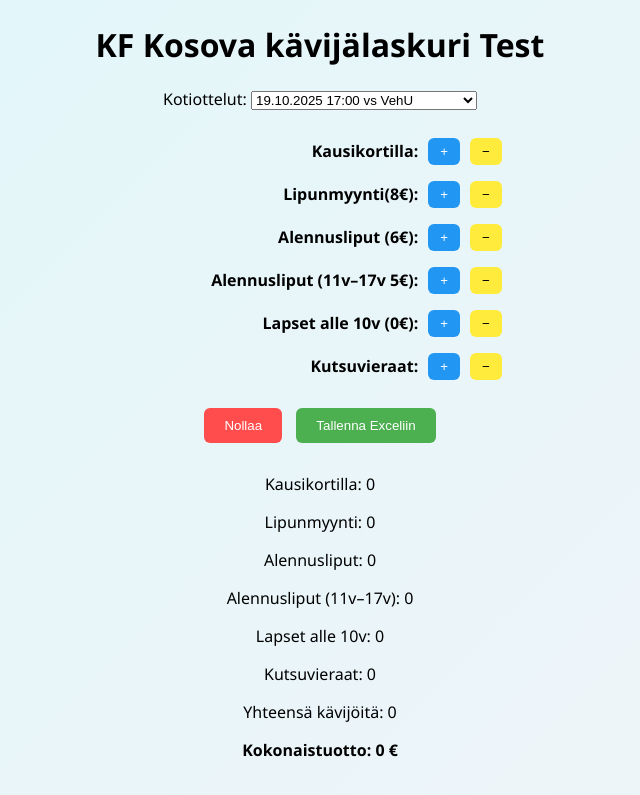
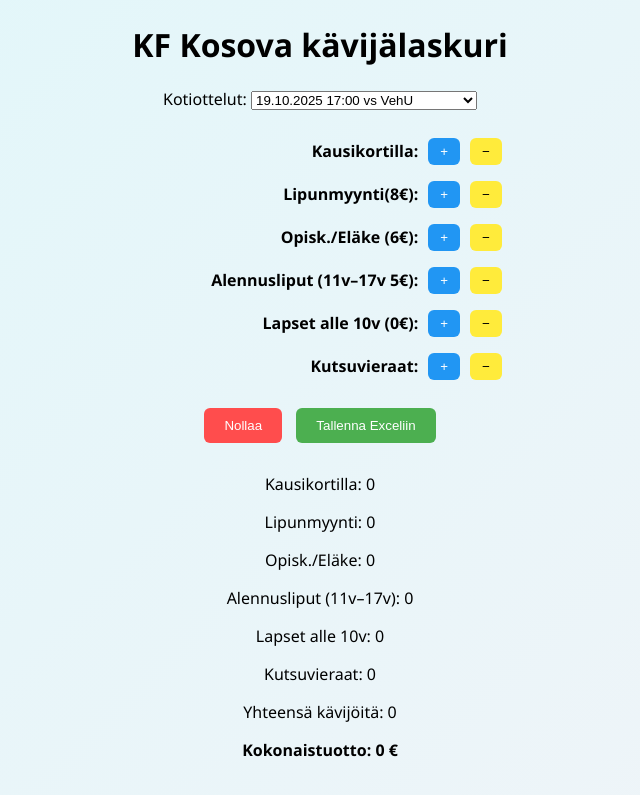
Before and after one commit to bujars81/laskuri, a plain HTML site: page kf_kosovalaskin/index.html in a window 1280 px wide. Shown: the part 141-936 px from the top of the page, without its empty margins (320-960 px from the left). Drawn offline with Linux system fonts and the light colour scheme.

Commit message:
Update index.html

```diff
--- a/kf_kosovalaskin/index.html
+++ b/kf_kosovalaskin/index.html
@@ -10,7 +10,7 @@
   <div class="logo-container">
     <img src="logo.png" alt="KF Kosova Futsal Logo" class="logo">
   </div>
-  <h1>KF Kosova kävijälaskuri Test</h1>
+  <h1>KF Kosova kävijälaskuri</h1>
 
   <label for="matchSelect">Kotiottelut:</label>
   <select id="matchSelect">
@@ -38,7 +38,7 @@
       <button onclick="removeCash()" class="minus">−</button>
     </div>
     <div class="counter-row">
-      <span>Alennusliput (6€):</span>
+      <span>Opisk./Eläke (6€):</span>
       <button onclick="addDiscount()" class="plus">+</button>
       <button onclick="removeDiscount()" class="minus">−</button>
     </div>
@@ -67,7 +67,7 @@
   <div class="results">
     <p>Kausikortilla: <span id="seasonCount">0</span></p>
     <p>Lipunmyynti: <span id="cashCount">0</span></p>
-    <p>Alennusliput: <span id="discountCount">0</span></p>
+    <p>Opisk./Eläke: <span id="discountCount">0</span></p>
     <p>Alennusliput (11v–17v): <span id="youthDiscountCount">0</span></p>
     <p>Lapset alle 10v: <span id="freeChildCount">0</span></p>
     <p>Kutsuvieraat: <span id="vipCount">0</span></p>
```
